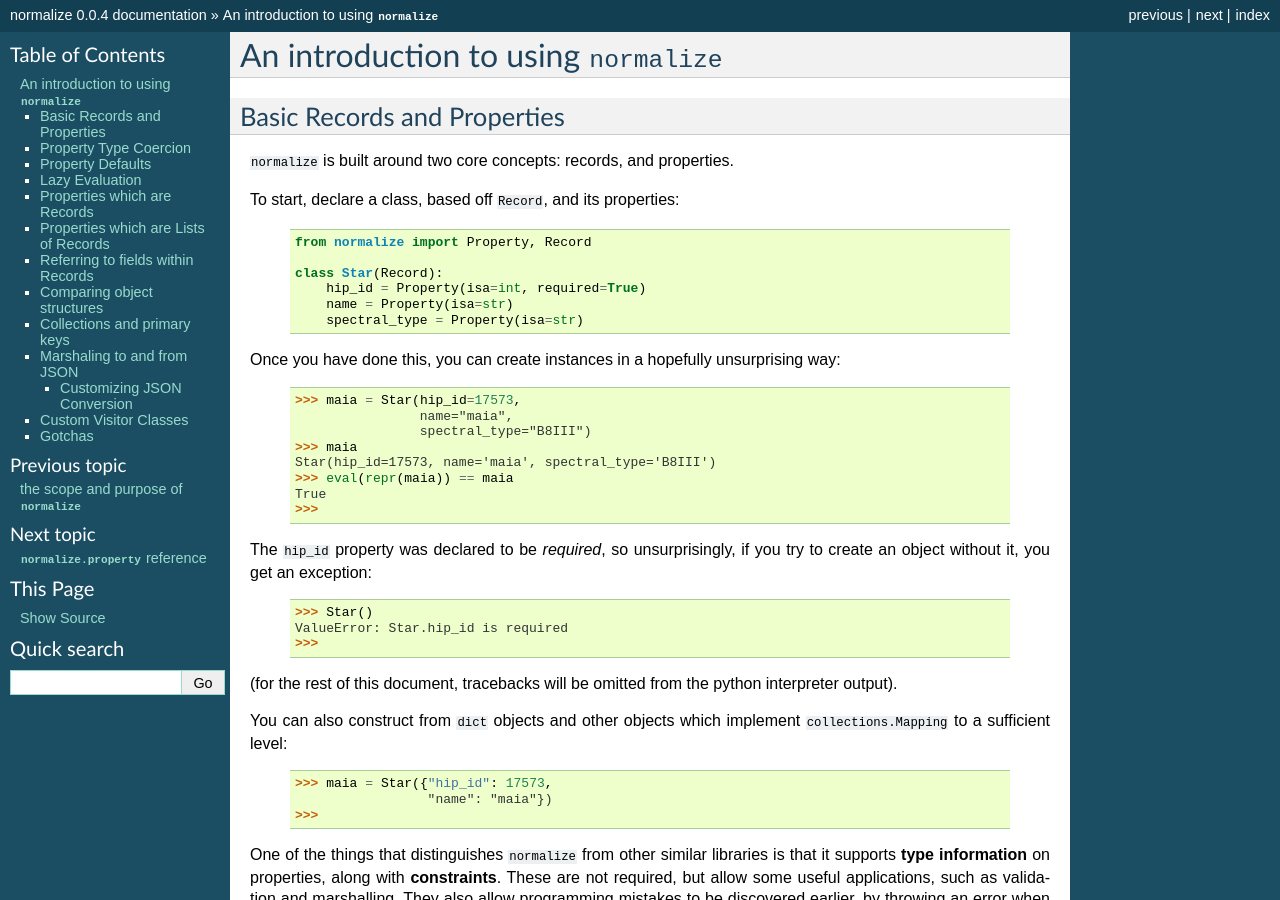
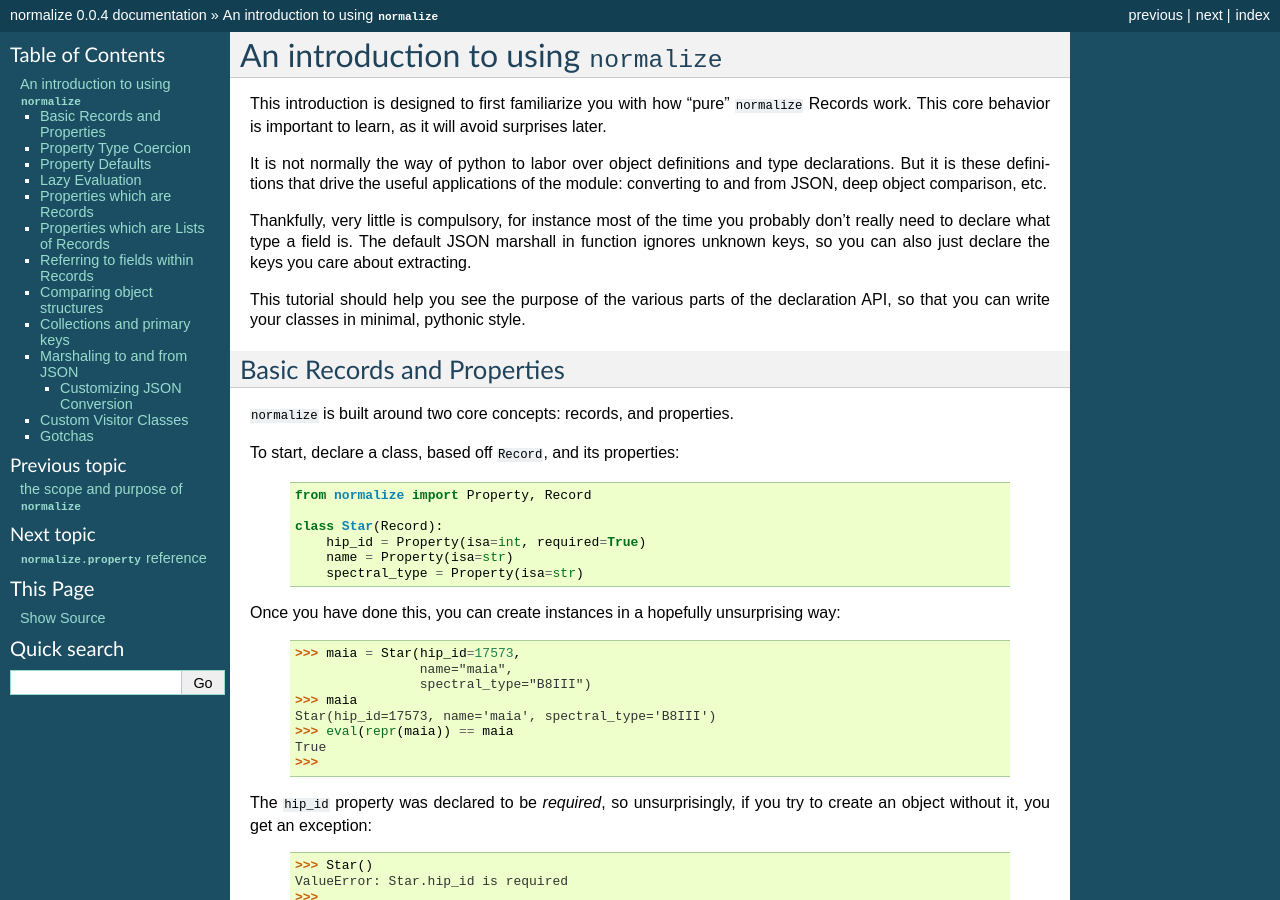
Before and after one commit to hearsaycorp/normalize, a Sphinx documentation site: the page built from doc/intro.rst, in a window 1280 px wide and 900 px high. Built offline with Sphinx 7.4.7, drawn with Linux system fonts in a browser that asks for light colours.

Commit message:
doc: mention JSON in opening of index *and* intro
The focus, if not the architecture, should be in the first paragraph.

```diff
--- a/doc/index.rst
+++ b/doc/index.rst
@@ -2,9 +2,9 @@
  the ``normalize`` library
 ===========================
 
-The ``normalize`` package is primarily a for writing "plain old data
-structures" to wrap data from network sources in python objects (and
-send them back).
+The ``normalize`` package is primarily for writing "plain old data
+structures" to wrap data from network sources (typically JSON) in
+python objects, use them in python, and frequently send them back.
 It is also a useful generic class builder which can be leveraged for
 interesting and powerful meta-programming.
 
--- a/doc/intro.rst
+++ b/doc/intro.rst
@@ -1,6 +1,24 @@
 
 An introduction to using ``normalize``
 ======================================
+
+This introduction is designed to first familiarize you with how "pure"
+``normalize`` Records work.  This core behavior is important to learn,
+as it will avoid surprises later.
+
+It is not normally the way of python to labor over object definitions
+and type declarations.  But it is these definitions that drive the
+useful applications of the module: converting to and from JSON, deep
+object comparison, etc.
+
+Thankfully, very little is compulsory, for instance most of the time
+you probably don't really need to declare what type a field is.  The
+default JSON marshall in function ignores unknown keys, so you can
+also just declare the keys you care about extracting.
+
+This tutorial should help you see the purpose of the various parts of
+the declaration API, so that you can write your classes in minimal,
+pythonic style.
 
 Basic Records and Properties
 ----------------------------
```
